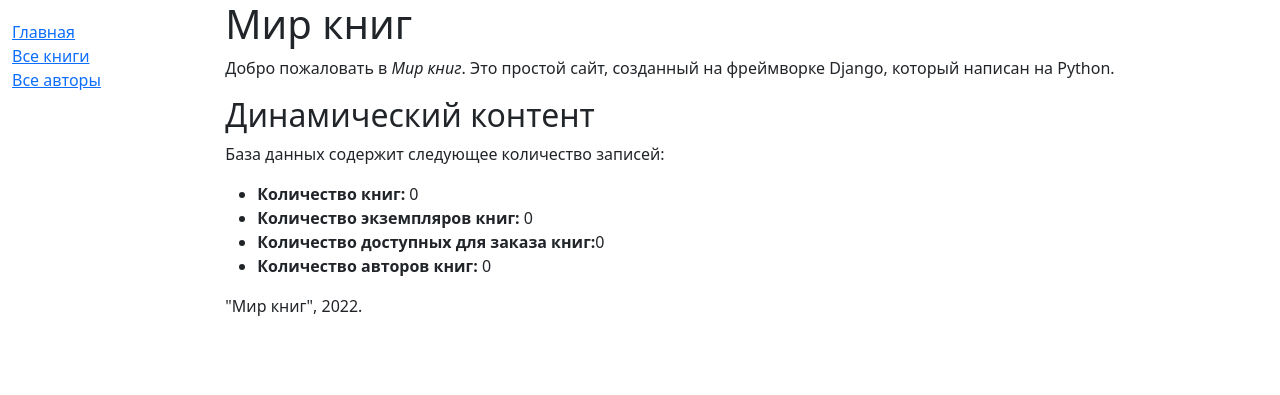
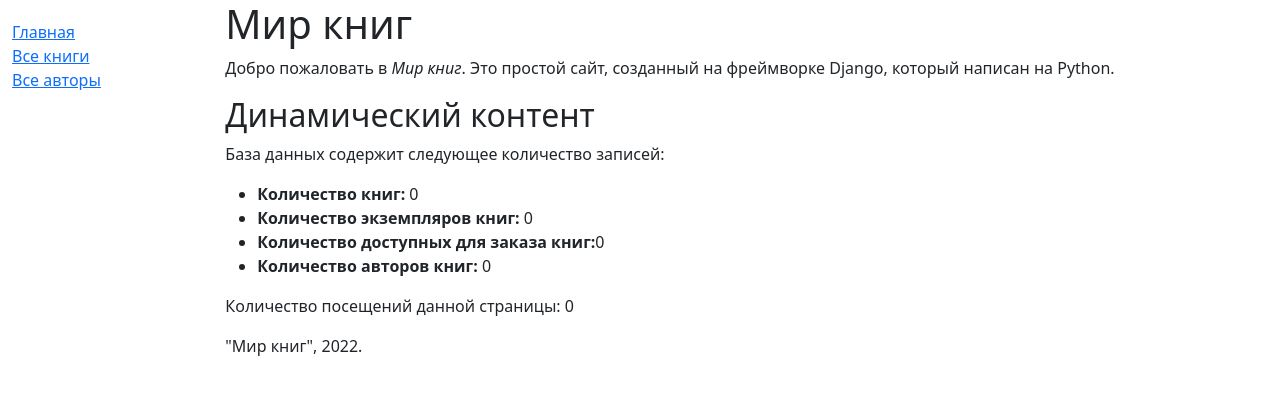
Before and after one commit to TitarX/world-books, a Django app: page / in a window 1280 px wide. Shown: the top 395 px of the page. Run offline with Django 4.2, Linux system fonts and the light colour scheme; data that the repository does not hold is empty.

Commit message:
Сессии. Количество посещений главной страницы.

```diff
--- a/WorldBooks/settings.py
+++ b/WorldBooks/settings.py
@@ -120,3 +120,5 @@ STATIC_URL = 'static/'
 # https://docs.djangoproject.com/en/4.0/ref/settings/#default-auto-field
 
 DEFAULT_AUTO_FIELD = 'django.db.models.BigAutoField'
+
+# SESSION_SAVE_EVERY_REQUEST = True
--- a/catalog/views.py
+++ b/catalog/views.py
@@ -5,6 +5,10 @@ from .models import *
 
 
 def index(request):
+    # Количество посещений
+    num_visits = request.session.get('num_visits', 0)
+    request.session['num_visits'] = num_visits + 1
+
     # Получение количества записей
     num_books = Book.objects.all().count()
     num_instances = BookInstance.objects.all().count()
@@ -17,7 +21,8 @@ def index(request):
         'num_books': num_books,
         'num_instances': num_instances,
         'num_instances_available': num_instances_available,
-        'num_authors': num_authors
+        'num_authors': num_authors,
+        'num_visits': num_visits
     }
 
     return render(request, 'catalog/front.html', context=context)
--- a/templates/catalog/front.html
+++ b/templates/catalog/front.html
@@ -12,4 +12,6 @@
         <li><strong>Количество доступных для заказа книг:</strong>{{ num_instances_available }}</li>
         <li><strong>Количество авторов книг:</strong> {{ num_authors }}</li>
     </ul>
+
+    <p>Количество посещений данной страницы: {{ num_visits }}</p>
 {% endblock %}
```
